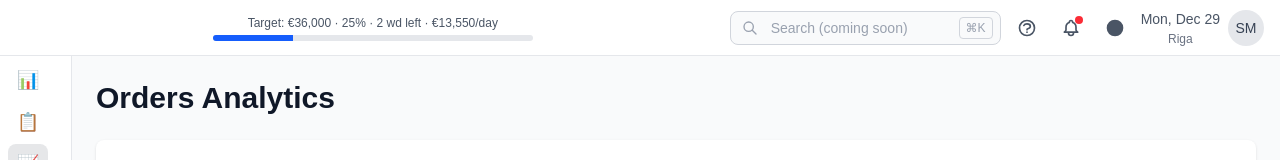
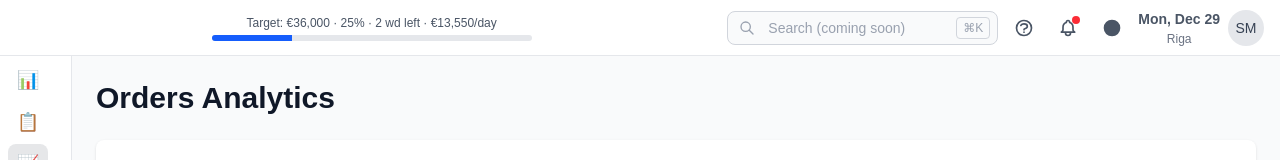
Before and after one commit to SMaliskins/TRAVEL-CMS, a Next.js app: page /analytics/orders in a window 1280 px wide. Shown: the top 160 px of the page. Built offline with nearby package versions, Linux system fonts and the light colour scheme.

Commit message:
fix(ui): Make TopBar date/time text bold
Co-authored-by: sergejs.maliskins <sergejs.maliskins@gmail.com>

```diff
--- a/components/TopBar.tsx
+++ b/components/TopBar.tsx
@@ -116,7 +116,7 @@ export default function TopBar() {
           {/* Date + City */}
           {prefsMounted && now.getTime() !== 0 ? (
             <div className="flex flex-col items-center gap-0.5">
-              <span className="text-sm text-gray-600">
+              <span className="text-sm font-bold text-gray-600">
                 {new Intl.DateTimeFormat(prefs.language, {
                   weekday: "short",
                   day: "2-digit",
@@ -128,7 +128,7 @@ export default function TopBar() {
             </div>
           ) : (
             <div className="flex flex-col items-center gap-0.5">
-              <span className="text-sm text-gray-600">-- --- --</span>
+              <span className="text-sm font-bold text-gray-600">-- --- --</span>
               <span className="text-xs text-gray-500">--</span>
             </div>
           )}
```
Also changed, not shown: .ai/COMMS_LOG.md, .ai/COMMS_STATE.json, .ai/COMMS_TODO.md.
